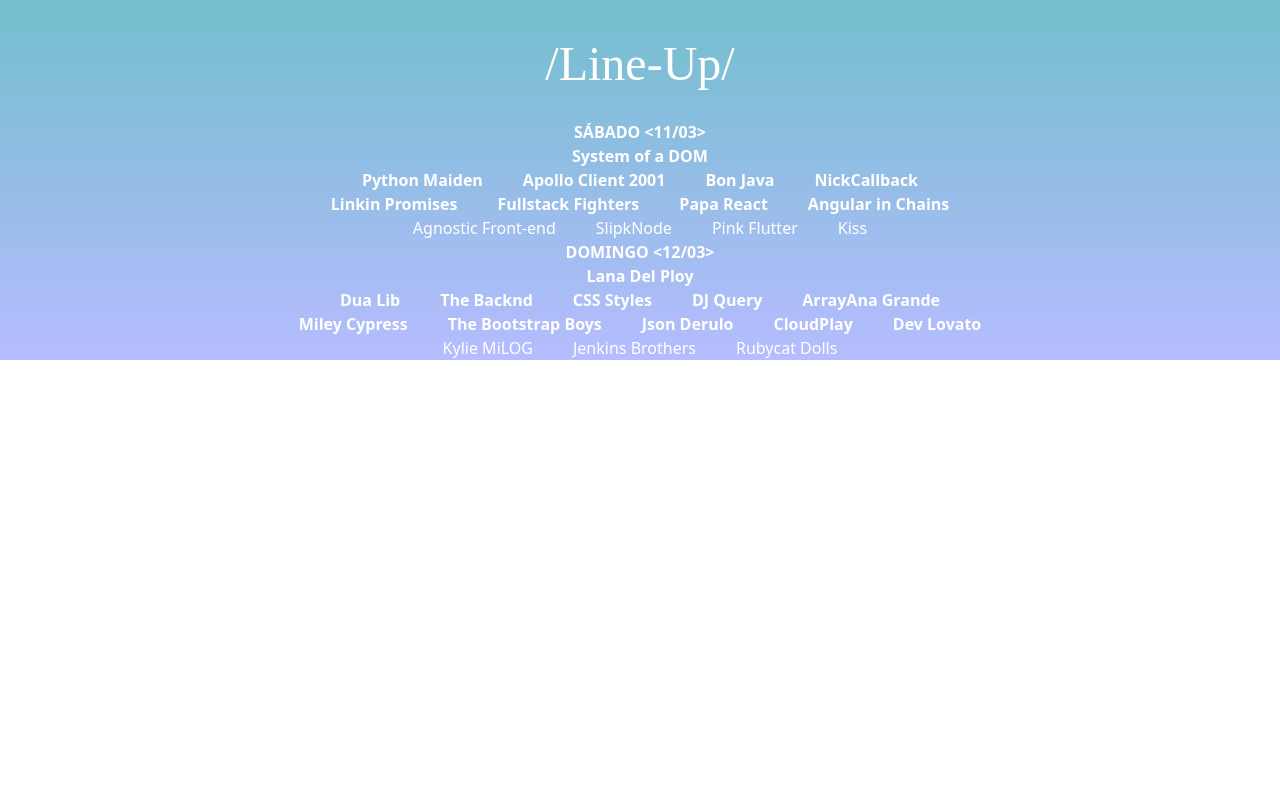
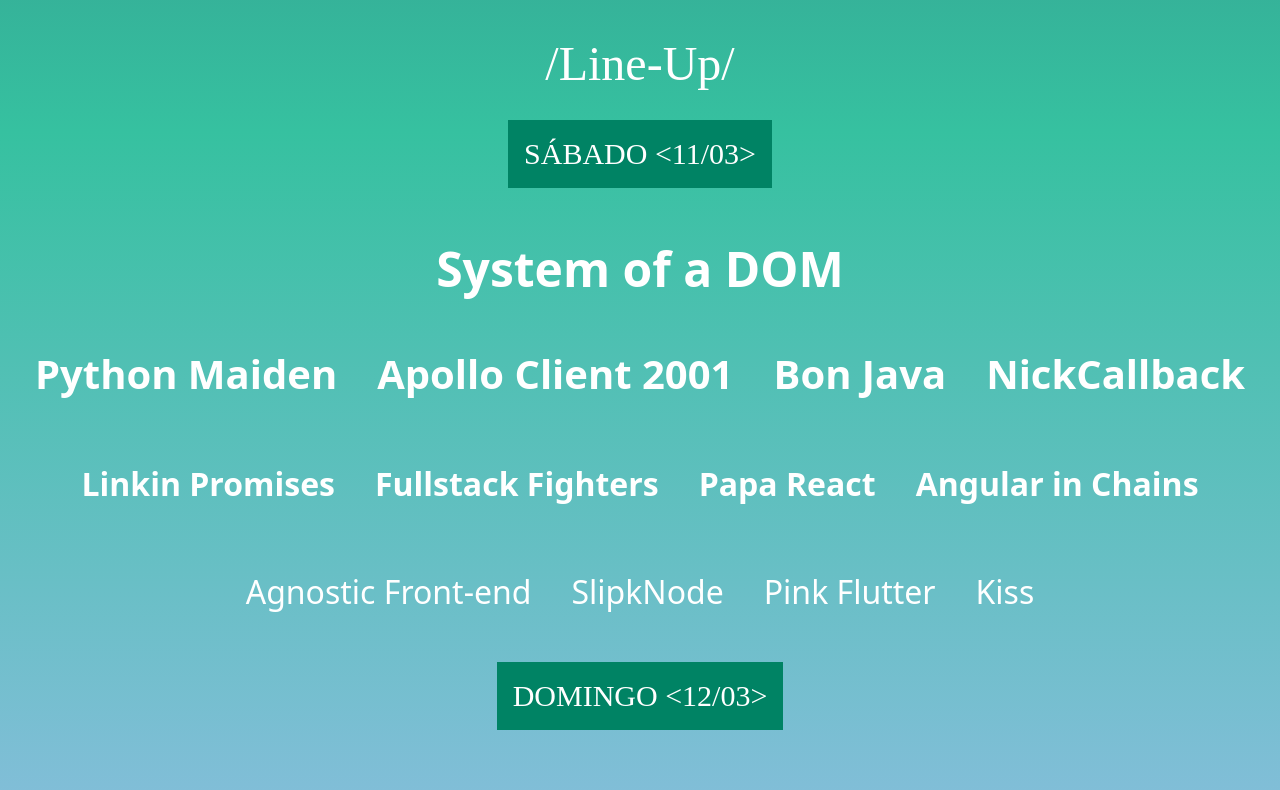
Before and after one commit to kellysondias/codechella, a React (Vite) app: page / in a window 1280 px wide. Shown: the part 1100-1890 px from the top of the page. Before the commit the page ends 1460 px from the top, so only its background shows below. Built offline with nearby package versions, Linux system fonts and the light colour scheme; a web font is replaced by a local one.

Commit message:
Finishing the "LineUp" component

```diff
--- a/src/components/Button/index.tsx
+++ b/src/components/Button/index.tsx
@@ -5,14 +5,14 @@ import type { ButtonComponent } from "../../Types/ButtonComponent";
 
 export const Button: React.FC<ButtonComponent> = ({ ...props }) => (
 	<button
-		className="flex items-center justify-center w-full text-white text-xl rounded-2xl font-text py-4 px-11 my-6 shadow-xl shadow-black-100 bg-summer-blue-100 dark:bg-boreal-blue-100 max-[346px]:text-sm sm:text-center md:w-auto md:px-5"
+		className="button"
 		{...props}
 	>
 		<b className="mr-4">{props.children}</b>
 		{props.icon && (
 			<FontAwesomeIcon
 				icon={props.icon}
-				className="text-2xl"
+				className="text-lg sm:text-2xl"
 			/>
 		)}
 	</button>
--- a/src/index.css
+++ b/src/index.css
@@ -3,7 +3,8 @@
 @tailwind base;
 @layer base {
 	h1,
-	h2 {
+	h2,
+	h3 {
 		@apply font-title;
 	}
 
@@ -15,8 +16,20 @@
 
 @tailwind components;
 @layer components {
+	.button {
+		@apply flex-center w-full text-white rounded-2xl font-text py-4 px-11 my-6 shadow-xl shadow-black-100 bg-summer-blue-100 dark:bg-boreal-blue-100 text-sm sm:text-xl sm:text-center md:w-auto md:px-5;
+	}
+
+	.menu-item {
+		@apply w-full border-b-2 border-white pb-2 mb-3 last:border-none last:mb-0 last:pb-0 sm:w-auto sm:border-none sm:pb-0 sm:mb-0
+	}
+
 	.card-text {
 		@apply flex flex-col items-center justify-center text-center text-summer-gray mx-5 dark:text-white md:mx-20 lg:mx-0 lg:ml-10;
+	}
+
+	.line-up-header {
+		@apply inline-block text-3xl text-white p-4 bg-summer-mustard dark:bg-boreal-green;
 	}
 
 	.rendered-image {
@@ -25,6 +38,10 @@
 
 	.rendered-default-image {
 		@apply rendered-image bg-summer-card dark:bg-boreal-card;
+	}
+
+	.row-container {
+		@apply my-5 mb-9 flex-center flex-wrap font-bold leading-snug first-rows-size last-rows-size;
 	}
 }
 
@@ -45,4 +62,12 @@
 	.flex-center {
 		@apply flex justify-center items-center;
 	}
+
+	.last-rows-size {
+		@apply [&:nth-child(2)]:text-3xl last:font-normal last:text-3xl last:w-3/4 sm:last:w-full md:[&:nth-child(2)]:w-4/5 md:last:w-4/5 lg:[&:nth-child(2)]:text-[2rem] lg:[&:nth-child(2)]:w-full lg:last:text-[2rem];
+	}
+
+	.first-rows-size {
+		@apply first:text-4xl first:w-3/4 md:first:w-full lg:first:text-[2.5rem]
+	}
 }
--- a/src/pages/Header/ListItem/index.tsx
+++ /dev/null
@@ -1,27 +0,0 @@
-import React from "react";
-
-interface ListItemProps {
-	index: number;
-	list: Array<string>;
-	children: string;
-}
-
-export const ListItem: React.FC<ListItemProps> = ({
-	index,
-	list,
-	children,
-}) => {
-	const lastItem = list.length - 1;
-	return (
-		<li
-			key={index}
-			className={`w-full ${
-				index !== lastItem
-					? "border-b-2 border-white pb-2 mb-3"
-					: index == lastItem && "pb-0 mb-0"
-			} sm:w-auto sm:border-none sm:pb-0 sm:mb-0 `}
-		>
-			{children}
-		</li>
-	);
-};
--- a/src/pages/Header/List/index.tsx
+++ b/src/pages/Header/NavigationMenu/List/index.tsx
@@ -9,7 +9,7 @@ export const List: React.FC<ListProps> = ({ isActive, children }) => (
 	<ul
 		className={`flex flex-col absolute ${
 			isActive ? "animate-back-in-down" : "animate-back-out-up"
-		} bg-summer-blue-100 dark:bg-boreal-blue-100 text-center top-40 space-x-0 justify-center items-center p-5 opacity-100  sm:animate-none sm:static sm:bg-transparent sm:flex-row sm:space-x-10 md:mb-0 md:space-x-4 lg:space-x-10`}
+		} bg-summer-blue-100 dark:bg-boreal-blue-100 text-center top-40 justify-center items-center p-5 opacity-100  sm:animate-none sm:static sm:bg-transparent sm:flex-row sm:space-x-10 md:mb-0 md:space-x-4 lg:space-x-10`}
 	>
 		{children}
 	</ul>
--- a/src/pages/Header/NavigationMenu/index.tsx
+++ b/src/pages/Header/NavigationMenu/index.tsx
@@ -2,10 +2,9 @@ import React, { useState, useEffect } from "react";
 
 import strings from "../../../strings";
 
-import { List } from "../List";
-import { ListItem } from "../ListItem";
-import { StyledNav } from "../StyledNav";
-import { MobileMenu } from "../MobileMenu";
+import { List } from "./List";
+import { StyledNav } from "./StyledNav";
+import { MobileMenu } from "./MobileMenu";
 
 export const NavigationMenu: React.FC = () => {
 	const navStrings = strings.pages.header.navigationMenu;
@@ -40,13 +39,12 @@ export const NavigationMenu: React.FC = () => {
 			>
 				<List isActive={isActive}>
 					{navStrings.map((text, index) => (
-						<ListItem
-							index={index}
-							list={navStrings}
-							key={text}
+						<li
+							key={index}
+							className="menu-item"
 						>
 							{text}
-						</ListItem>
+						</li>
 					))}
 				</List>
 			</StyledNav>
--- a/src/pages/Home/LineUp/LineUpSection/LineUpList/RowContainer/index.tsx
+++ b/src/pages/Home/LineUp/LineUpSection/LineUpList/RowContainer/index.tsx
@@ -4,7 +4,7 @@ export const RowContainer: React.FC<{ children: ReactNode }> = ({
 	children,
 }) => {
 	return (
-		<ul className="flex-center flex-wrap font-bold [&:last-child]:font-normal">
+		<ul className="row-container">
 			{children}
 		</ul>
 	);
--- a/src/pages/Home/LineUp/LineUpSection/LineUpList/RowItem/index.tsx
+++ b/src/pages/Home/LineUp/LineUpSection/LineUpList/RowItem/index.tsx
@@ -6,7 +6,7 @@ export const RowItem: React.FC<{ row: string[] }> = ({ row }) => {
 			{row.map((item, index) => (
 				<li
 					key={index}
-					className="mx-5"
+					className="text-center mb-4 mx-5"
 				>
 					{item}
 				</li>
--- a/src/pages/Home/LineUp/LineUpSection/LineUpList/index.tsx
+++ b/src/pages/Home/LineUp/LineUpSection/LineUpList/index.tsx
@@ -1,6 +1,6 @@
 import React from "react";
+
 import { RowContainer } from "./RowContainer";
-
 import { RowItem } from "./RowItem";
 
 interface ILineUpList {
@@ -16,9 +16,9 @@ export const LineUpList: React.FC<ILineUpList> = ({ list }) => {
 	const { row1, row2, row3, row4 } = list;
 
 	return (
-		<div>
-			<strong>{row1}</strong>
-			<div className="text-center">
+		<div className="flex-center flex-col">
+			<strong className="text-5xl mt-12 mb-8 leading-snug">{row1}</strong>
+			<div className="flex-center flex-wrap text-center md:flex-col md:w-full">
 				<RowContainer>
 					<RowItem row={row2} />
 				</RowContainer>
--- a/src/pages/Home/LineUp/LineUpSection/index.tsx
+++ b/src/pages/Home/LineUp/LineUpSection/index.tsx
@@ -14,8 +14,8 @@ interface ILineUpSection {
 
 export const LineUpSection: React.FC<ILineUpSection> = ({ date, lists }) => {
 	return (
-		<div>
-			<h3 className="font-bold">{date}</h3>
+		<div className="text-center">
+			<h3 className="line-up-header">{date}</h3>
 			<LineUpList list={lists} />
 		</div>
 	);
--- a/tailwind.config.cjs
+++ b/tailwind.config.cjs
@@ -15,6 +15,7 @@ module.exports = {
 						300: "#facf9d",
 					},
 					gray: "#444444",
+					mustard: "#df9010",
 				},
 				boreal: {
 					blue: {
@@ -26,6 +27,7 @@ module.exports = {
 						300: "#b6bcff",
 					},
 					hero: "#ffffff",
+					green: "#008364",
 				},
 			},
 			fontFamily: {
```
Also changed, not shown: src/pages/Header/NavigationMenu/MobileMenu/index.tsx (renamed from src/pages/Header/MobileMenu/index.tsx), src/pages/Header/NavigationMenu/StyledNav/index.tsx (renamed from src/pages/Header/StyledNav/index.tsx).
